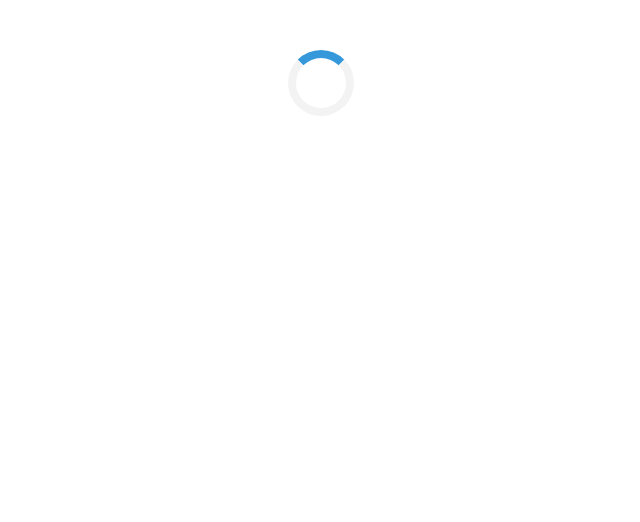
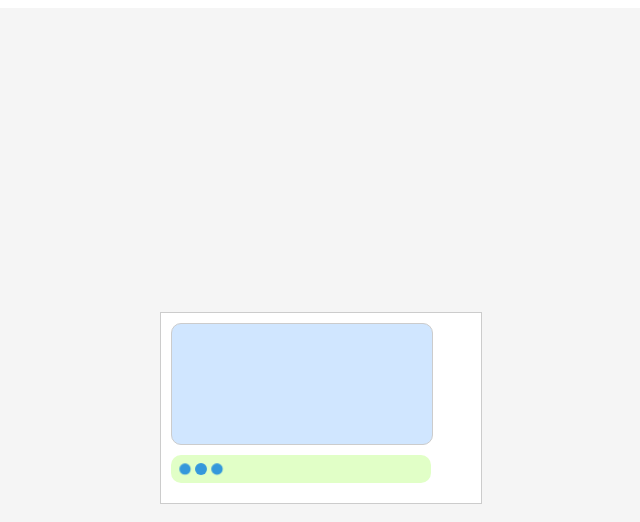
Before and after one commit to davoodwadi/jsChat, a website: page testWait.html in a window 1280 px wide. Shown: the whole page, without its empty margins (319-959 px from the left). Drawn offline with Linux system fonts and the light colour scheme.

Commit message:
three dot waiting indicator

```diff
--- a/testWait.html
+++ b/testWait.html
@@ -3,24 +3,81 @@
 <head>
     <meta charset="UTF-8">
     <meta name="viewport" content="width=device-width, initial-scale=1.0">
-    <title>Loading Spinner</title>
+    <title>Bot Typing Indicator</title>
     <style>
-        .spinner {
-            border: 8px solid #f3f3f3; /* Light grey */
-            border-top: 8px solid #3498db; /* Blue */
+        #chat-container {
+            display: flex;
+            justify-content: center;
+            align-items: center;
+            height: 100vh;
+            background-color: #f5f5f5;
+        }
+        #chat-box {
+            border: 1px solid #ccc;
+            padding: 10px;
+            width: 300px;
+            position: relative;
+            background-color: #fff;
+        }
+        #first-message {
+            height: 100px;
+            border: 1px solid #ccc;
+            overflow-y: auto;
+            margin-bottom: 10px;
+        }
+        .message {
+            padding: 10px;
+            border-radius: 10px;
+            max-width: 80%;
+            margin-bottom: 10px;
+            position: relative;
+        }
+        .message.bot {
+            background-color: #e1ffc7;
+            align-self: flex-start;
+        }
+        .message.user {
+            background-color: #d0e6ff;
+            align-self: flex-end;
+        }
+        .dots-container {
+            display: flex;
+            gap: 8px;
+        }
+        .dot {
+            width: 8px;
+            height: 8px;
+            background-color: #3498db;
             border-radius: 50%;
-            width: 50px;
-            height: 50px;
-            animation: spin 1s linear infinite;
-            margin: 50px auto;
+            animation: bounce 1.4s infinite;
         }
-        @keyframes spin {
-            0% { transform: rotate(0deg); }
-            100% { transform: rotate(360deg); }
+        .dot:nth-child(2) {
+            animation-delay: 0.2s;
+        }
+        .dot:nth-child(3) {
+            animation-delay: 0.4s;
+        }
+        @keyframes bounce {
+            0%, 100% { transform: scale(1); }
+            50% { transform: scale(1.5); }
         }
     </style>
 </head>
 <body>
-    <div class="spinner"></div>
+    <div id="chat-container">
+        <div id="chat-box">
+            <div id="messages">
+                <div id="first-message" class="editable message user" contenteditable="true" data-placeholder="Type your text here..."></div>
+                <!-- Bot Typing Indicator -->
+                <div class="message bot">
+                    <div class="dots-container">
+                        <div class="dot"></div>
+                        <div class="dot"></div>
+                        <div class="dot"></div>
+                    </div>
+                </div>
+            </div>
+        </div>
+    </div>
 </body>
 </html>
```
Also changed, not shown: index.html (+5 -67 lines).
